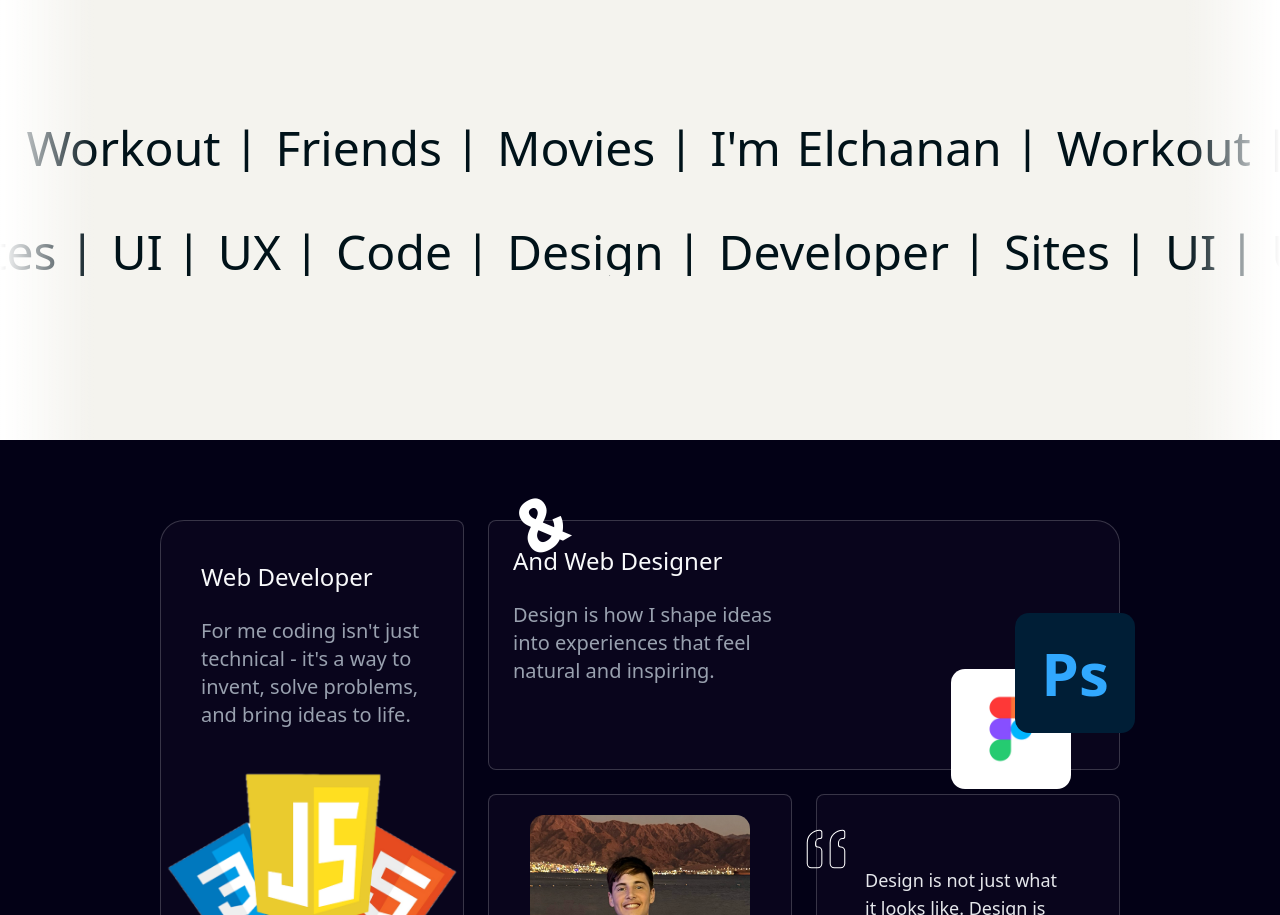
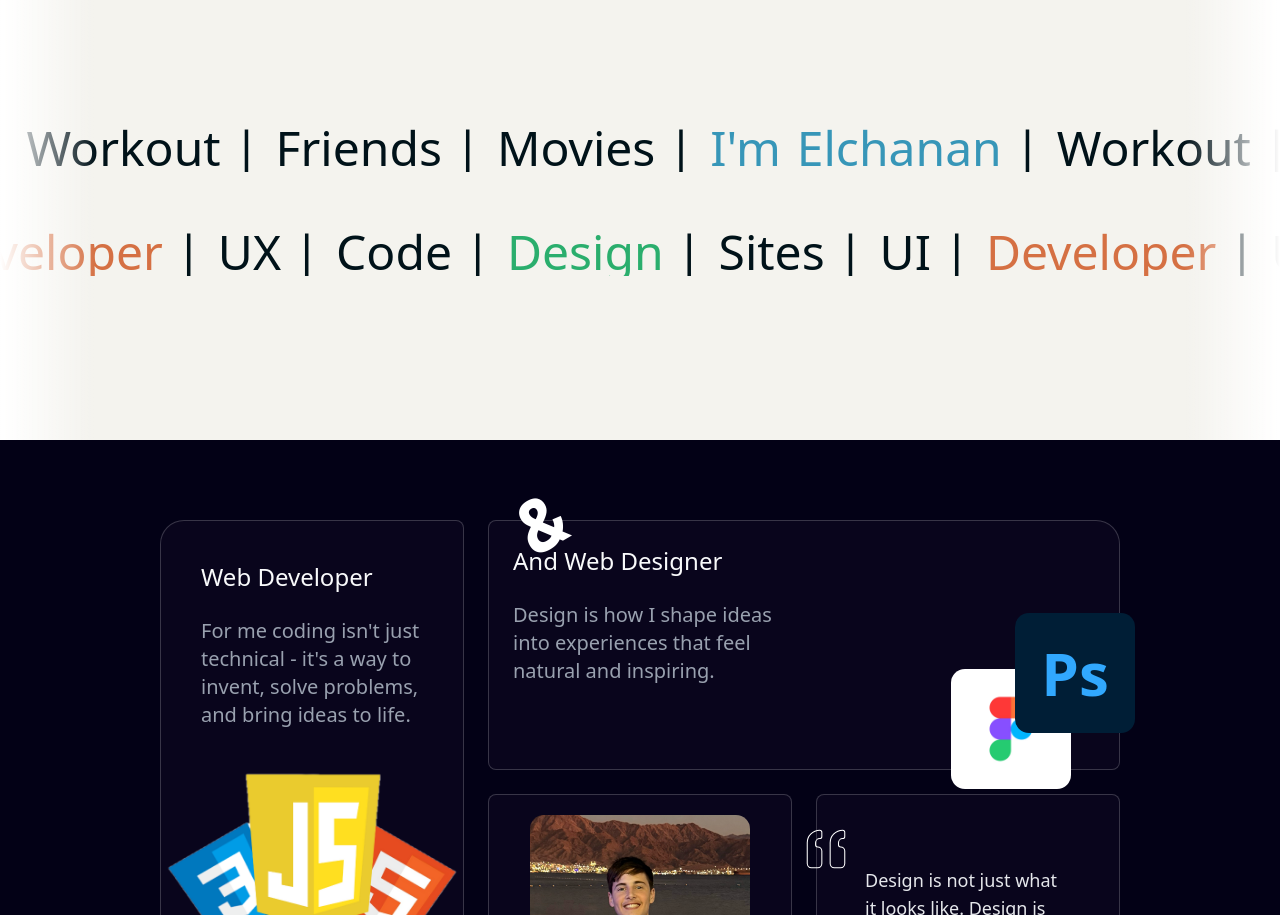
Before and after one commit to elchananT/portfolio, a Next.js app: page / in a window 1280 px wide. Shown: the part 840-1755 px from the top of the page. Built offline with nearby package versions, Linux system fonts and the light colour scheme; a web font is replaced by a local one.

Commit message:
Final improvement to previous components.

```diff
--- a/components/IEm.tsx
+++ b/components/IEm.tsx
@@ -1,6 +1,60 @@
 import React from 'react'
 import {MarqueeContent, MarqueeFade, MarqueeItem} from "./ui/shadcn-io/marquee";
 
+type Item = {
+    title: string,
+    color: string,
+}
+
+const itemsAbout: Item[] = [
+    {
+        title: "I'm",
+        color: '#3796b8'
+    },
+    {
+        title: "Elchanan",
+        color: '#3796b8'
+    },
+    {
+        title: "Workout",
+        color: '#001219'
+    },
+     {
+        title: "Friends",
+        color: '#001219'
+    },
+     {
+        title: "Movies",
+        color: '#001219'
+    }
+]
+
+const developAbout: Item[] = [
+    {
+        title: "Code",
+        color: "#001219"
+    },
+    {
+        title: "Design",
+        color: "#2aae6d"
+    },
+    {
+        title: "Sites",
+        color: "#001219"
+    },
+    {
+        title: "UI",
+        color: "#001219"
+    },
+    {
+        title: "Developer",
+        color: "#d57043"
+    },
+    {
+        title: "UX",
+        color: "#001219"
+    }
+]
 const IEm = () => {
     return <div className="relative bg-[#F4F3EE] h-[60vh] overflow-x-hidden">
 
@@ -9,20 +63,20 @@ const IEm = () => {
             <MarqueeFade side="left"/>
             <MarqueeFade side="right"/>
             <MarqueeContent direction={'left'}>
-                {["I'm", "Elchanan", "Workout", "Friends", "Movies"].map((title: string, index: number) => (
+                {itemsAbout.map(({ title, color}: Item, index: number) => (
                     <MarqueeItem key={index}>
-                        <p className="text-[#001219] font-extralight text-5xl w-full text-center">
-                            {title} {title !== "I'm" && "|"}
+                        <p style={{ color }} className="font-extralight text-5xl w-full text-center">
+                            {title} {title !== "I'm" && <span className="text-[#001219]">|</span>}
                         </p>
                     </MarqueeItem>
                 ))}
             </MarqueeContent>
 
             <MarqueeContent direction={'right'}>
-                {["Code", "Design", "Developer", "Sites", "UI", "UX"].map((title: string, index: number) => (
+                {developAbout.map(({ title, color }: Item, index: number) => (
                     <MarqueeItem key={index}>
-                        <p className="text-[#001219] font-extralight text-5xl w-full text-center">
-                            {title} |
+                        <p style={{ color }} className="font-extralight text-5xl w-full text-center">
+                            {title} <span className="text-[#001219]">|</span>
                         </p>
                     </MarqueeItem>
                 ))}
--- a/components/WhatIBuild.tsx
+++ b/components/WhatIBuild.tsx
@@ -27,7 +27,7 @@ const cards: Card[] = [
 
 const WhatIBuild = () => {
     return (
-        <div className="bg-gray-100 pt-10 md:pt-20">
+        <div className="pt-10 md:pt-20">
             <div className="relative flex justify-center">
                 <h2 className="absolute left-5 top-4 md:left-10 md:top-0 z-0 text-4xl md:text-8xl font-extralight">What I</h2>
                 <h2 className="absolute right-10 top-4 md:right-20 md:top-0 z-0 text-4xl md:text-8xl font-extralight">Build</h2>
```
